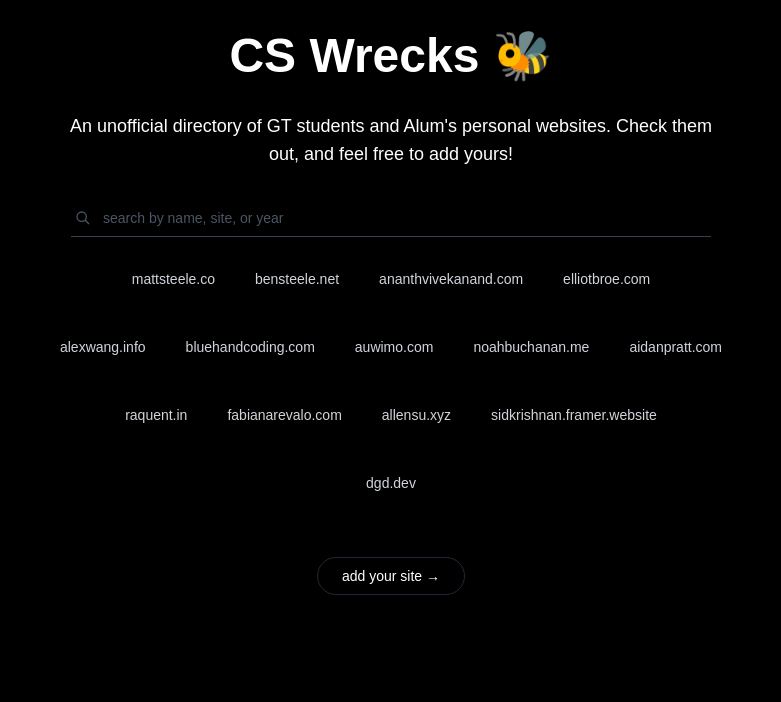
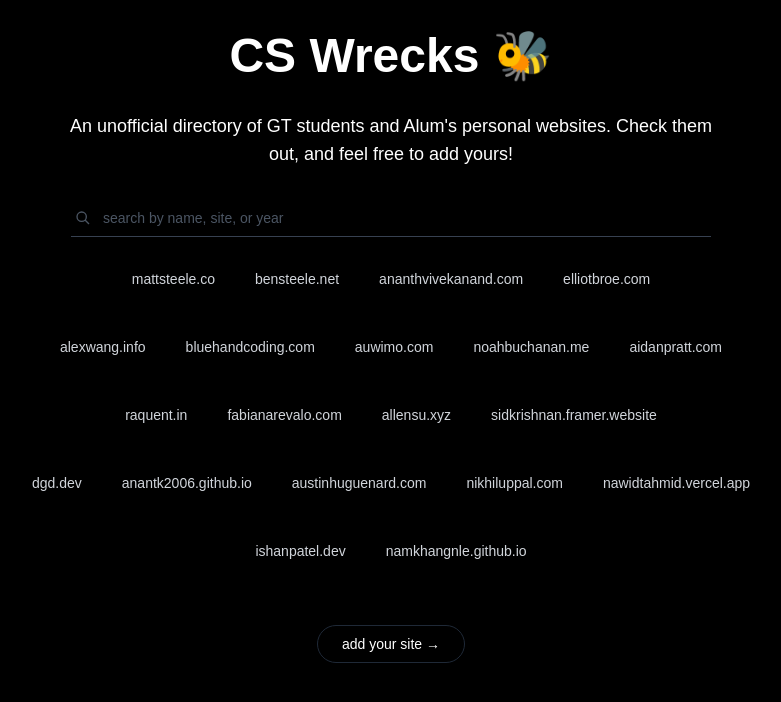
Before and after one commit to msteele3/cswrecks, a Next.js app: page / in a window 1280 px wide. Shown: the top 702 px of the page, without its empty margins (249-1030 px from the left). Built offline with nearby package versions, Linux system fonts and the light colour scheme.

Commit message:
added sites

```diff
--- a/app/sites.ts
+++ b/app/sites.ts
@@ -76,5 +76,35 @@ export const allSites: Site[] = [
     name: "Daniel Durling",
     year: 2028,
     website: "https://dgd.dev",
+  },
+  {
+    name: "Anant Khandelwal",
+    year: 2028,
+    website: "https://anantk2006.github.io/",
+  },
+  {
+    name: "Austin Huguenard",
+    year: 2026,
+    website: "https://www.austinhuguenard.com/",
+  },
+  {
+    name: "Nikhil Uppal",
+    year: 2024,
+    website: "https://nikhiluppal.com",
+  },
+  {
+    name: "Nawid Tahmid",
+    year: 2025,
+    website: "https://nawidtahmid.vercel.app/",
+  },
+  {
+    name: "Ishan Patel",
+    year: 2025,
+    website: "https://www.ishanpatel.dev/",
+  },
+  {
+    name: "Namkhang Le",
+    year: 2025,
+    website: "https://namkhangnle.github.io/",
   }
 ];
```
